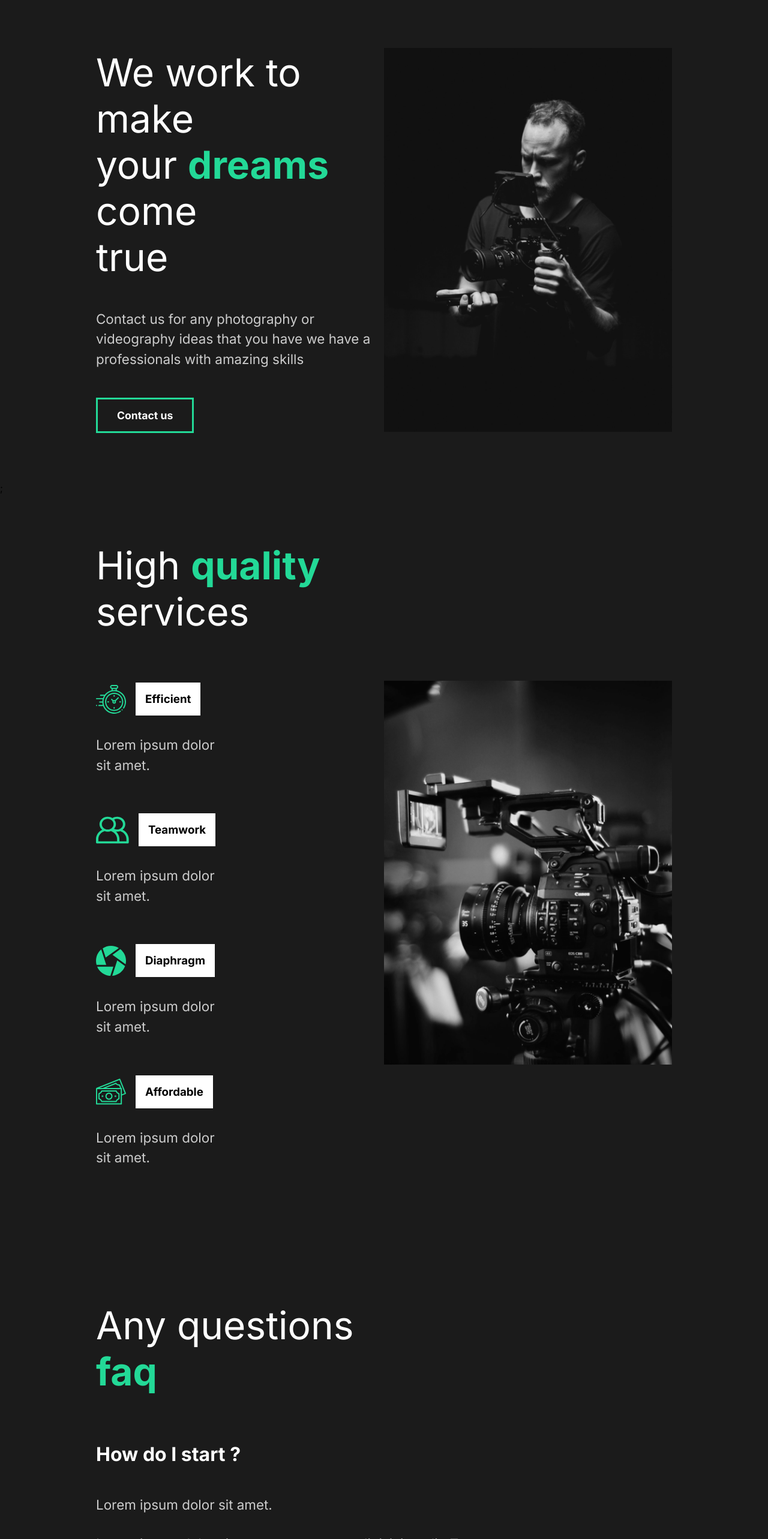
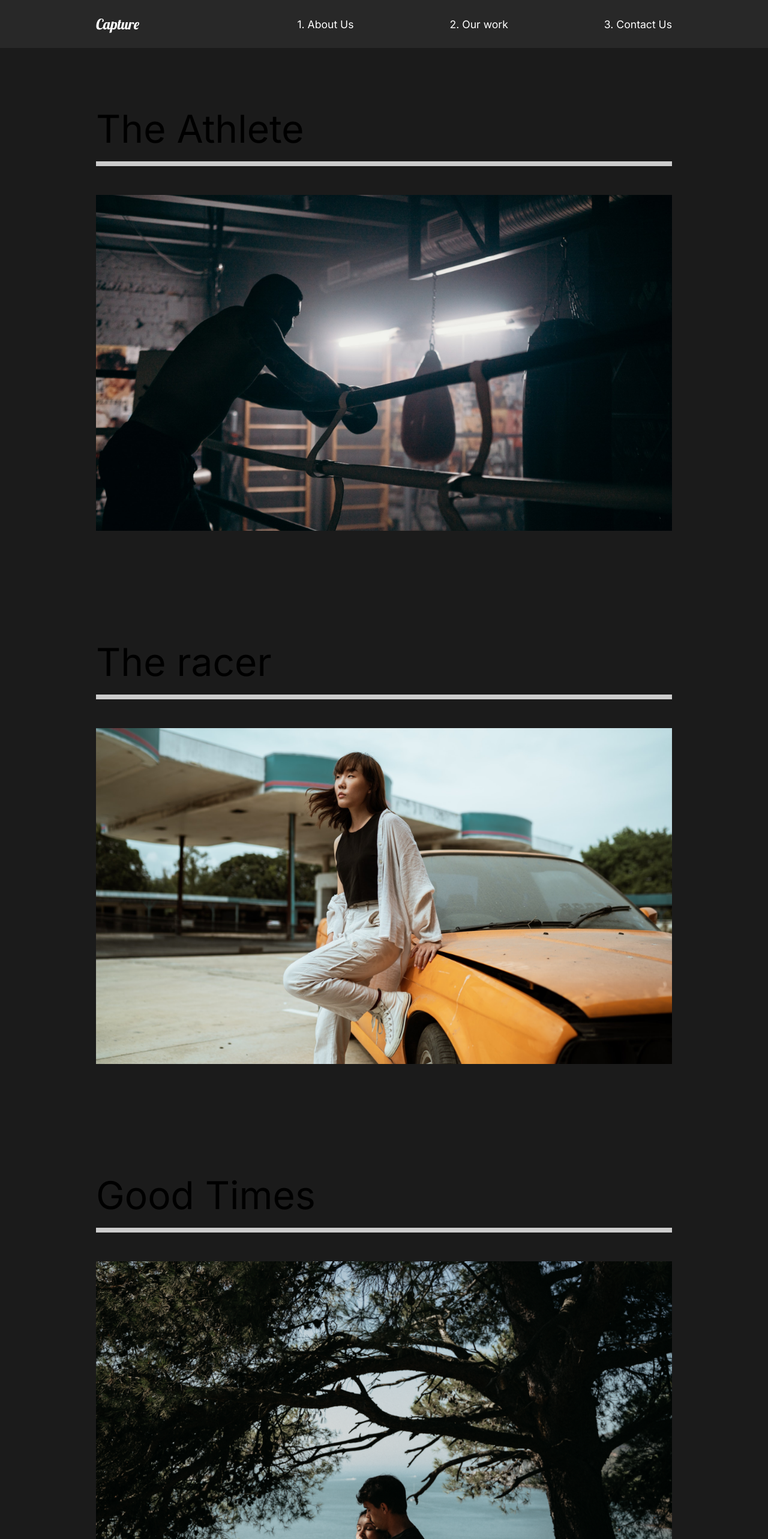
Before and after one commit to Alexelso/focus, a React (Create React App) app: page /work in a window 1280 px wide. Shown: the top 2566 px of the page at 60% size. Built offline with nearby package versions, Linux system fonts and the light colour scheme.

Commit message:
Movie details impletation

```diff
--- a/src/App.js
+++ b/src/App.js
@@ -1,12 +1,23 @@
 import React from 'react';
 import AboutUs from './pages/AboutUs';
 import GlobalStyle from './components/GlobalStyle';
+import Nav from './components/Nav';
+import ContactUs from './pages/ContactUs';
+import OurWork from './pages/OurWork';
+import {Switch, Route} from 'react-router-dom';
+import MovieDetail from './pages/MovieDetail';
 
 function App () {
   return (
     <div className="App">
       <GlobalStyle />
-      <AboutUs />
+      <Nav />
+      <Switch>
+        <Route exact path="/" component={AboutUs} />
+        <Route exact path="/work" component={OurWork} />
+        <Route path="/work/:id" component={MovieDetail} />
+        <Route path="/contact" component={ContactUs} />
+      </Switch>
     </div>
   );
 }
--- /dev/null
+++ b/src/MovieState.js
@@ -0,0 +1,81 @@
+//Import Images
+import athlete from './img/athlete-small.png';
+import goodtimes from './img/goodtimes-small.png';
+import theracer from './img/theracer-small.png';
+import athlete2 from './img/athlete2.png';
+import goodtimes2 from './img/good-times2.jpg';
+import theracer2 from './img/the-racer2.jpg';
+
+export const MovieState = () => {
+  return [
+    {
+      title: 'The Athlete',
+      mainImg: athlete,
+      secondaryImg: athlete2,
+      url: '/work/the-athlete',
+      awards: [
+        {
+          title: 'Truly A masterpiece',
+          description:
+            '“Lorem Ipsum is simply dummy text of the printing and typesetting industry.”',
+        },
+        {
+          title: 'Fresh look on a brutal sport.',
+          description:
+            '“Lorem Ipsum is simply dummy text of the printing and typesetting industry.”',
+        },
+        {
+          title: 'It’s okay lmao.',
+          description:
+            '“Lorem Ipsum is simply dummy text of the printing and typesetting industry.”',
+        },
+      ],
+    },
+    {
+      title: 'Good Times',
+      mainImg: goodtimes,
+      url: '/work/good-times',
+      secondaryImg: goodtimes2,
+      awards: [
+        {
+          title: 'Truly A masterpiece',
+          description:
+            '“Lorem Ipsum is simply dummy text of the printing and typesetting industry.”',
+        },
+        {
+          title: 'Fresh look on a brutal sport.',
+          description:
+            '“Lorem Ipsum is simply dummy text of the printing and typesetting industry.”',
+        },
+        {
+          title: 'It’s okay lmao.',
+          description:
+            '“Lorem Ipsum is simply dummy text of the printing and typesetting industry.”',
+        },
+      ],
+    },
+    {
+      title: 'The Racer',
+      mainImg: theracer,
+      url: '/work/the-racer',
+      secondaryImg: theracer2,
+      awards: [
+        {
+          title: 'Truly A masterpiece',
+          description:
+            '“Lorem Ipsum is simply dummy text of the printing and typesetting industry.”',
+        },
+        {
+          title: 'Fresh look on a brutal sport.',
+          description:
+            '“Lorem Ipsum is simply dummy text of the printing and typesetting industry.”',
+        },
+        {
+          title: 'It’s okay lmao.',
+          description:
+            '“Lorem Ipsum is simply dummy text of the printing and typesetting industry.”',
+        },
+      ],
+    },
+  ];
+};
--- a/src/components/AboutSection.jsx
+++ b/src/components/AboutSection.jsx
@@ -17,7 +17,7 @@
           <h2>true</h2>
         </Hide>
         <p>
-          Contact us for any photography or videography ideas that you have we have a professionals with amazing skills
+          Contact us for any photography or videography ideas that you have we have a bunch of professionals with amazing skills
         </p>
         <button>Contact us</button>
       </Description>
--- /dev/null
+++ b/src/components/Nav.jsx
@@ -0,0 +1,45 @@
+import React from 'react';
+import {Link} from 'react-router-dom';
+import styled from 'styled-components';
+
+const Nav = () => {
+  return (
+    <StyledNav>
+      <h1><Link id="logo" to="/">Capture</Link></h1>
+      <ul>
+        <li><Link to="/">1. About Us</Link></li>
+        <li><Link to="/work">2. Our work</Link></li>
+        <li><Link to="/contact">3. Contact Us</Link></li>
+      </ul>
+    </StyledNav>
+  );
+};
+
+const StyledNav = styled.nav`
+min-height: 10vh;
+display: flex;
+margin: auto;
+justify-content: space-between;
+align-items: center;
+padding: 1rem 10rem;
+background: #282828;
+a{
+    color: white;
+    text-decoration: none;
+}
+ul{
+    display: flex;
+    list-style: none;
+}
+#logo{
+    font-family: 'Lobster', cursive;
+    font-size: 1.5rem;
+    font-weight: lighter;
+}
+li{
+    padding-left: 10rem;
+    position: relative;
+}
+`;
+
+export default Nav;
--- a/src/index.js
+++ b/src/index.js
@@ -2,10 +2,13 @@
 import ReactDOM from 'react-dom';
 import reportWebVitals from './reportWebVitals';
 import App from './App';
+import {BrowserRouter} from 'react-router-dom';
 
 ReactDOM.render(
   <React.StrictMode>
-    <App />
+    <BrowserRouter>
+      <App />
+    </BrowserRouter>
   </React.StrictMode>,
   document.getElementById('root')
 );
--- a/src/pages/AboutUs.jsx
+++ b/src/pages/AboutUs.jsx
@@ -2,6 +2,7 @@
 import AboutSection from '../components/AboutSection';
 import ServicesSection from '../components/ServicesSection';
 import FaqSection from '../components/FaqSection';
+
 
 
 
--- /dev/null
+++ b/src/pages/ContactUs.jsx
@@ -0,0 +1,11 @@
+import React from 'react';
+
+const ContactUs = () => {
+  return (
+    <div>
+      <h1>Contact</h1>
+    </div>
+  );
+};
+
+export default ContactUs;
--- /dev/null
+++ b/src/pages/MovieDetail.jsx
@@ -0,0 +1,112 @@
+import React, {useState, useEffect} from 'react';
+import styled from 'styled-components';
+import {useHistory} from 'react-router-dom';
+import {MovieState} from '../MovieState';
+
+const MovieDetail = () => {
+  const history = useHistory ();
+  const url = history.location.pathname;
+
+  //State
+  const [movies, setMovies] = useState (MovieState);
+  const [movie, setMovie] = useState (null);
+
+  useEffect (
+    () => {
+      const currentMovie = movies.filter (m => m.url === url);
+      setMovie (currentMovie[0]);
+    },
+    [movies, url]
+  );
+
+  return (
+    <React.Fragment>
+      {movie &&
+        <Details>
+          <Headline>
+            <h2>{movie.title}</h2>
+            <img src={movie.mainImg} alt="" />
+          </Headline>
+          <Awards>
+            {movie.awards.map (award => (
+              <Award
+                title={award.title}
+                description={award.description}
+                key={award.title}
+              />
+            ))}
+          </Awards>
+          <ImageDisplay>
+            <img src={movie.secondaryImg} alt="" />
+          </ImageDisplay>
+        </Details>}
+    </React.Fragment>
+  );
+};
+
+const Details = styled.div`
+  color: white;
+`;
+
+const Headline = styled.div`
+  min-height: 90vh;
+  padding-top: 20vh;
+  position: relative;
+  h2{
+    position: absolute;
+    top: 10%;
+    left: 50%;
+    transform: translate(-50%, -10%);
+  }
+  img{
+    height: 70vh;
+    width: 100%;
+    object-fit: cover;
+  }
+`;
+
+const Awards = styled.div`
+display: flex;
+justify-content: space-around;
+align-items: center;
+min-height: 80vh;
+margin: 5rem 10rem;
+`;
+
+const ImageDisplay = styled.div`
+  height: 50vh;
+  img{
+    width: 100%;
+    height: 100vh;
+    object-fit: cover;
+  }
+`;
+
+const AwardStyle = styled.div`
+  padding: 5rem;
+  h3{
+    font-size: 2rem;
+  }
+  .line{
+    width: 100%;
+    background: #23d997;
+    height: 0.5rem;
+    margin: 1rem 0rem;
+  }
+  p{
+    padding: 2rem 0rem;
+  }
+`;
+//AWARD COMPONENT
+
+const Award = ({description, title}) => {
+  return (
+    <AwardStyle>
+      <h3>{title}</h3>
+      <div className="line" />
+      <p>{description}</p>
+    </AwardStyle>
+  );
+};
+
+export default MovieDetail;
--- /dev/null
+++ b/src/pages/OurWork.jsx
@@ -0,0 +1,59 @@
+import React from 'react';
+import athlete from '../img/athlete-small.png';
+import theracer from '../img/theracer-small.png';
+import goodtimes from '../img/goodtimes-small.png';
+import styled from 'styled-components';
+import {Link} from 'react-router-dom';
+
+const OurWork = () => {
+  return (
+    <Work>
+      <Movie>
+        <h2>The Athlete</h2>
+        <div className="line" />
+        <Link to="/work/the-athlete">
+          <img src={athlete} alt="athlete" />
+        </Link>
+      </Movie>
+      <Movie>
+        <h2>The racer</h2>
+        <div className="line" />
+        <Link to="/work/the-racer">
+          <img src={theracer} alt="theracer" />
+        </Link>
+      </Movie>
+      <Movie>
+        <h2>Good Times</h2>
+        <div className="line" />
+        <Link to="/work/good-times">
+          <img src={goodtimes} alt="good times" />
+        </Link>
+      </Movie>
+    </Work>
+  );
+};
+
+const Work = styled.div`
+min-height: 100vh;
+overflow: hidden;
+padding: 5rem 10rem;
+h2{
+  padding: 1rem 0rem
+}
+`;
+
+const Movie = styled.div`
+  padding-bottom: 10rem;
+  .line{
+  height: 0.5rem;
+  background: #ccc;
+  margin-bottom: 3rem;
+}
+img{
+  width: 100%;
+  height: 70vh;
+  object-fit: cover;
+}
+`;
+
+export default OurWork;
```
